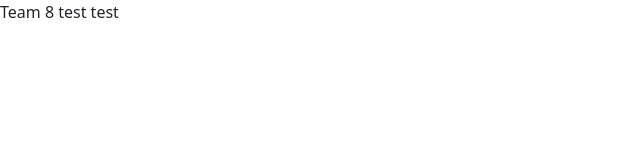
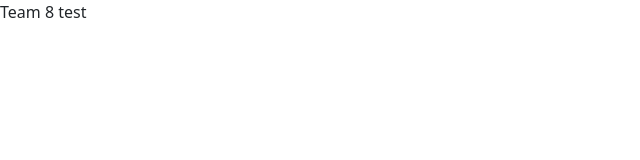
Before and after one commit to ClintonProjects/Globetrotter, a React (Create React App) app: page / in a window 1280 px wide. Shown: the top 160 px of the page, without its empty margins (0-640 px from the left). Built offline with nearby package versions, Linux system fonts and the light colour scheme; the HTML template or start-up script is replaced by a standard one.

Commit message:
push and merge conflict test

```diff
--- a/src/App.js
+++ b/src/App.js
@@ -4,7 +4,7 @@ import NavBar from "./components/NavBar/NavBar";
 class App extends Component {
     render() {
         return (
-            <div className="App" > Team 8 test test
+            <div className="App" > Team 8 test
             </div>
         );
     }
```
